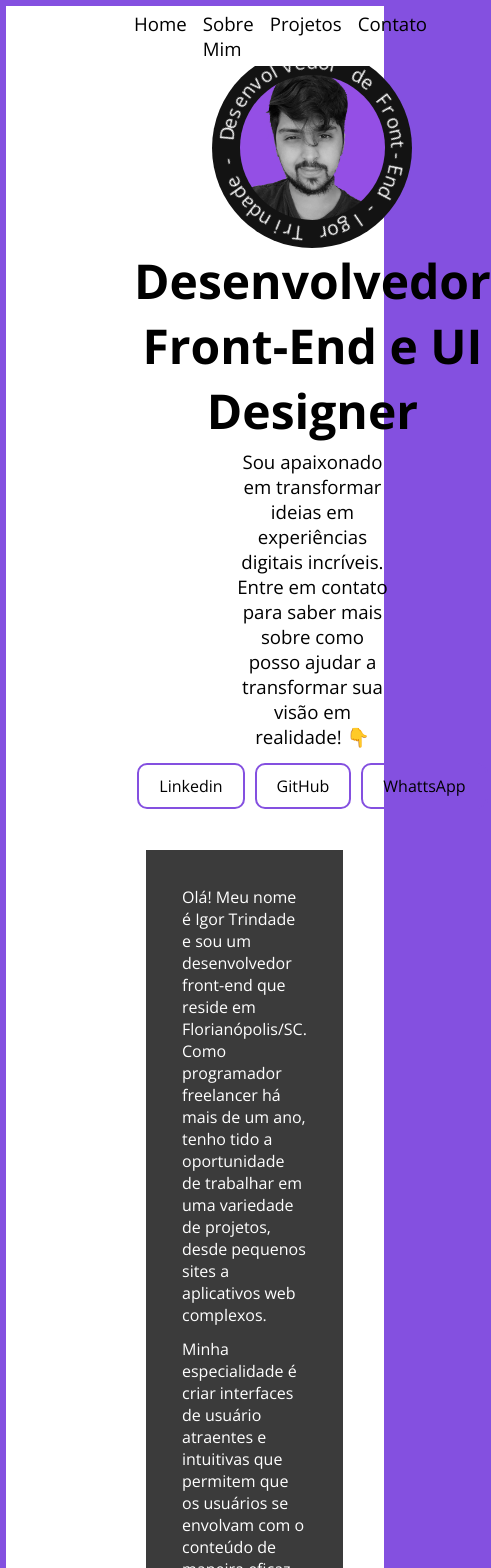
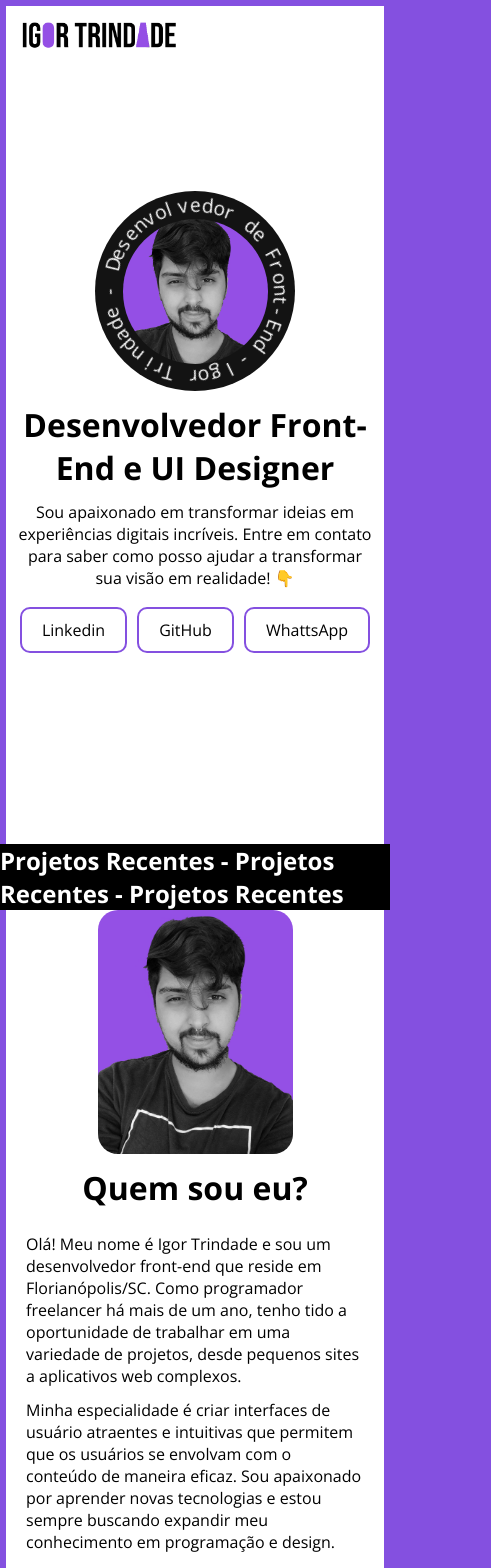
Before and after one commit to igortrindadelg/portfolio, a Next.js app: page / in a window 390 px wide. Shown: the top 1568 px of the page, 491 px wide, since content can reach past the window. Built offline with nearby package versions, Linux system fonts and the light colour scheme.

Commit message:
responsividade adicionada

```diff
--- a/components/Hero.jsx
+++ b/components/Hero.jsx
@@ -12,14 +12,12 @@ export default function Hero() {
             <ImagemCirculo />
 
             <div className={styles.heroCTA}>
-                <p className={styles.heroApresentacao}>Olá, sou Igor Trindade! &#9996;&#65039;
-                </p>
 
                 <h1 className={styles.textoHeroCTA}>
                     Desenvolvedor Front-End e UI Designer
                 </h1>
 
-                <p className={styles.descricaoCTA}>Sou apaixonado em transformar ideias em experiências digitais incríveis. Entre em contato para saber mais sobre como posso ajudar a transformar sua visão em realidade! &#128071;</p>
+                <p className={styles.descricaoCTA}>Sou apaixonado em transformar ideias em experiências digitais incríveis. Entre em contato para saber como posso ajudar a transformar sua visão em realidade! &#128071;</p>
 
                 <ul className={styles.socialButtonsContainer}>
                     <Link
--- a/components/Projects.jsx
+++ b/components/Projects.jsx
@@ -1,9 +1,11 @@
+import styles from '../styles/Projects.module.scss'
+
 export default function Projects() {
     return(
-        <section className="projects">
-
-
-
+        <section className={styles.projectsContainer}>
+            <div className="scrollText">
+                <h2>Projetos Recentes - Projetos Recentes - Projetos Recentes</h2>
+            </div>
         </section>
     )
 }
--- a/components/SobreMim.jsx
+++ b/components/SobreMim.jsx
@@ -21,6 +21,8 @@ export default function SobreMim() {
 
             <div className={styles.quemSouEu}>
 
+                <h2>Quem sou eu?</h2>
+
                 <p>
                     Olá! Meu nome é Igor Trindade e sou um desenvolvedor front-end que reside em Florianópolis/SC. Como programador freelancer há mais de um ano, tenho tido a oportunidade de trabalhar em uma variedade de projetos, desde pequenos sites a aplicativos web complexos.
                 </p>
@@ -31,15 +33,9 @@ export default function SobreMim() {
 
                 <p>
                    Além disso, tenho um forte senso de ética profissional e sou comprometido em fornecer aos meus clientes um trabalho de alta qualidade e dentro do prazo. Se você está procurando um desenvolvedor front-end experiente e dedicado que pode ajudar a criar soluções visualmente impressionantes e funcionais, estou pronto para trabalhar com você. Entre em contato comigo para discutir como podemos colaborar em seu próximo projeto. Obrigado!
-
                 </p>
-
-                {/* <p>
-                </p> */}
-
-            </div>
-
-            {/* <div className={styles.minhasHabilidades}>
+{/*
+                <div className={styles.minhasHabilidades}>
 
                     <h3 className={styles.skillIcon}><FaHtml5 /> </h3>
                     <h3 className={styles.skillIcon}><FaCss3Alt /> </h3>
@@ -52,7 +48,11 @@ export default function SobreMim() {
                     <h3 className={styles.skillIcon}><FiFigma /> </h3>
                     <h3 className={styles.skillIcon}><SiAdobephotoshop /> </h3>
 
-            </div> */}
+                </div> */}
+
+
+            </div>
+
 
         </section>
     )
--- a/pages/index.jsx
+++ b/pages/index.jsx
@@ -2,6 +2,7 @@ import styles from '../styles/Home.module.scss'
 import Hero from '../components/Hero'
 import Navbar from '../components/Navbar'
 import SobreMim from '../components/SobreMim'
+import Projects from '../components/Projects'
 
 export default function Home() {
   return (
@@ -11,6 +12,9 @@ export default function Home() {
         <Hero />
       </div>
 
+      <Projects />
+
+
       <div id='sobreMim'className={styles.sobreMimContainer}>
         <SobreMim />
       </div>
--- a/styles/Hero.module.scss
+++ b/styles/Hero.module.scss
@@ -1,32 +1,21 @@
 .heroContainer {
     min-height: 100vh;
+    max-width: 100%;
     display: grid;
     align-content: center;
     justify-items: center;
-    border-color: white;
-    border: 10px white;
     text-align: center;
 }
 
 .heroCTA {
     .textoHeroCTA {
         font-size: 36pt;
-        margin-bottom: 6px;
-    }
-
-    .heroApresentacao {
-        display: none;
-        background-color: #8450e0;
-        width: fit-content;
-        font-size: 18pt;
-        padding: 5px 10px;
-        color: white;
-        border-radius: 10px;
+        margin: 12px 0;
     }
 
     .descricaoCTA {
         font-size: 14pt;
-        margin-bottom: 14px;
+        margin-bottom: 18px;
         padding: 0 100px;
     }
 
@@ -54,3 +43,16 @@
     color: white;
     rotate: -5deg;
 }
+
+@media (max-width: 992px) {
+    .heroCTA {
+        .textoHeroCTA {
+            font-size: 24pt;
+        }
+
+        .descricaoCTA {
+            padding: 0;
+            font-size: 12pt;
+        }
+    }
+}
--- a/styles/Home.module.scss
+++ b/styles/Home.module.scss
@@ -1,8 +1,11 @@
-.containerPrincipal {
-    margin: 6px;
-}
-
 .homeContainer, .sobreMimContainer {
     background-color: rgb(255, 255, 255);
     padding: 0 128px;
+    margin: 0 6px;
 }
+
+@media (max-width: 992px) {
+    .homeContainer, .sobreMimContainer {
+        padding: 0 12px;
+    }
+}
--- a/styles/Navbar.module.scss
+++ b/styles/Navbar.module.scss
@@ -38,3 +38,13 @@
     background-color: #8550e0b7;
     rotate: -5deg;
 }
+
+@media (max-width: 992px) {
+    .navbar {
+        padding: 0 12px;
+    }
+
+    .menuLista {
+        display: none;
+    }
+}
--- a/styles/Projects.module.scss
+++ b/styles/Projects.module.scss
@@ -0,0 +1,5 @@
+.projectsContainer {
+    display: grid;
+    background-color: black;
+    color: white;
+}
--- a/styles/SobreMim.module.scss
+++ b/styles/SobreMim.module.scss
@@ -1,27 +1,35 @@
 .sobreMimContainer {
     display: grid;
     grid-template-columns: auto 1fr;
-    align-items: flex-start;
     grid-gap: 12px;
 }
 
 .heroImagemContainer {
+    display: grid;
+    justify-items: center;
     border-radius: 20px;
-    max-width: 30vw;
 }
 
 .heroImagem {
     border-radius: 20px;
-    max-width: 100%;
-    height: auto;
+    max-width: 30vw;
+    height: 100%;
 }
 
 .quemSouEu {
     display: grid;
-    align-content: flex-start;
+    align-content: center;
     padding: 36px;
-    background-color: #3b3b3b;
-    color: white;
+    border-radius: 20px;
+    // background-color: rgb(41, 41, 41);
+    border-radius: 20px;
+    // color: white;
+
+    h2 {
+        text-align: center;
+        font-size: 24pt;
+        margin-bottom: 24px;
+    }
 
     p {
         margin-bottom: 12px;
@@ -31,7 +39,7 @@
 
 .minhasHabilidades {
     display: grid;
-    grid-template-columns: repeat(10, auto);
+    grid-template-columns: repeat(8, auto);
     align-content: flex-start;
     justify-content: flex-start;
     grid-gap: 10px;
@@ -42,3 +50,21 @@
     height: 80px;
     font-size: 60pt;
 }
+
+@media (max-width: 992px) {
+    .sobreMimContainer {
+        grid-template-columns: 1fr;
+    }
+
+    .heroImagemContainer {
+        display: grid;
+    }
+
+    .heroImagem {
+        max-width: 50vw;
+    }
+
+    .quemSouEu {
+        padding: 0 8px;
+    }
+}
```
